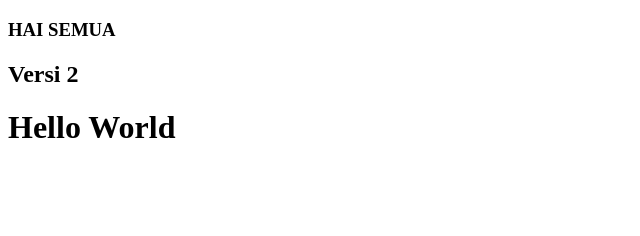
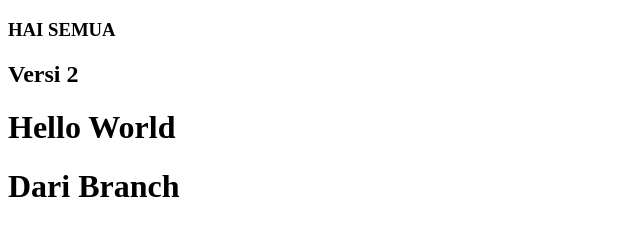
Before and after one commit to afrizal0811/git-lesson, a plain HTML site: page index.html in a window 1280 px wide. Shown: the whole page, without its empty margins (0-640 px from the left). Drawn offline with Linux system fonts and the light colour scheme.

Commit message:
add brach at index

```diff
--- a/index.html
+++ b/index.html
@@ -10,5 +10,6 @@
     <h3>HAI SEMUA</h3>
     <h2>Versi 2</h2>
     <h1>Hello World</h1>
+	<h1>Dari Branch</h1>
 </body>
 </html>
```
